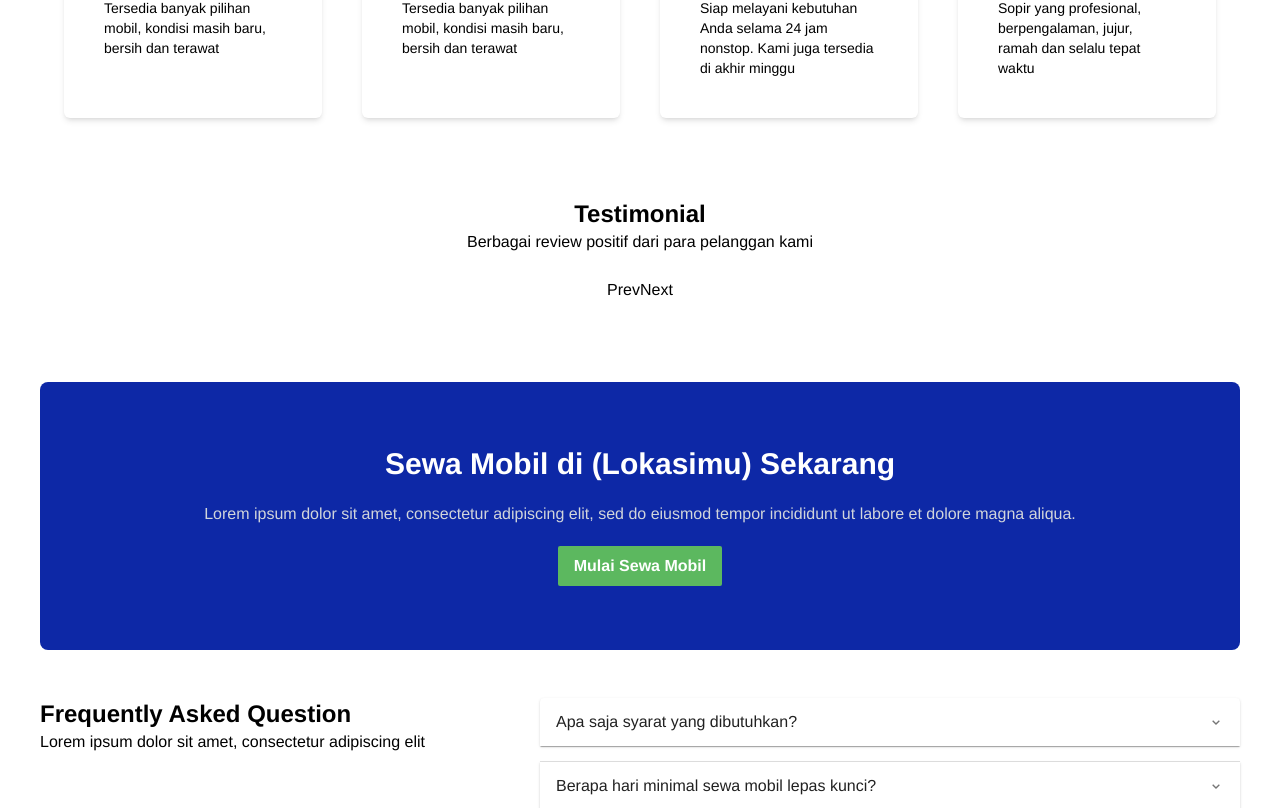
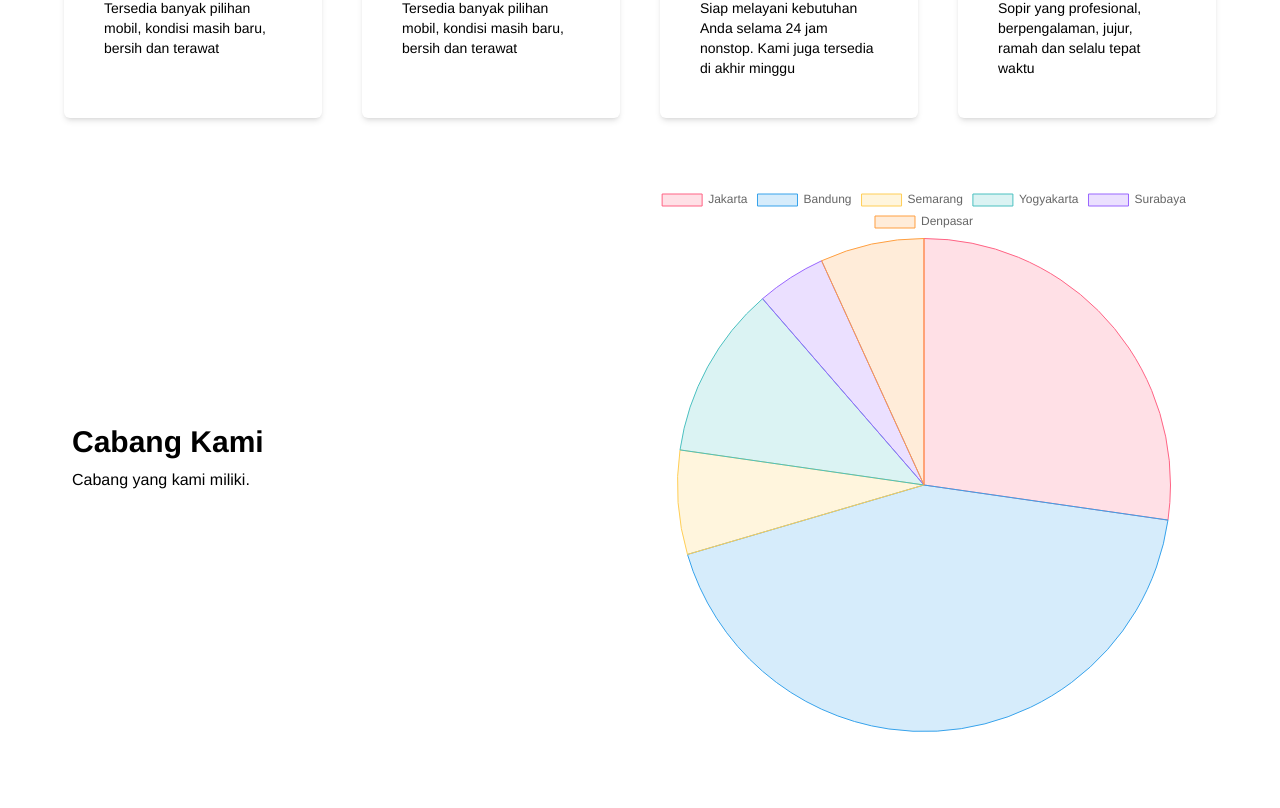
Before and after one commit to adityahimaone/next-data-media-handling, a Next.js app: page / in a window 1280 px wide. Shown: the part 1252-2060 px from the top of the page. Built offline with nearby package versions, Linux system fonts and the light colour scheme.

Commit message:
Add Chart

```diff
--- /dev/null
+++ b/components/elements/LandingPage/Chart.jsx
@@ -0,0 +1,53 @@
+import React from "react";
+import { Chart as ChartJS, ArcElement, Tooltip, Legend } from "chart.js";
+import { Pie } from "react-chartjs-2";
+
+ChartJS.register(ArcElement, Tooltip, Legend);
+
+export const data = {
+  labels: [
+    "Jakarta",
+    "Bandung",
+    "Semarang",
+    "Yogyakarta",
+    "Surabaya",
+    "Denpasar",
+  ],
+  datasets: [
+    {
+      label: "# of Votes",
+      data: [12, 19, 3, 5, 2, 3],
+      backgroundColor: [
+        "rgba(255, 99, 132, 0.2)",
+        "rgba(54, 162, 235, 0.2)",
+        "rgba(255, 206, 86, 0.2)",
+        "rgba(75, 192, 192, 0.2)",
+        "rgba(153, 102, 255, 0.2)",
+        "rgba(255, 159, 64, 0.2)",
+      ],
+      borderColor: [
+        "rgba(255, 99, 132, 1)",
+        "rgba(54, 162, 235, 1)",
+        "rgba(255, 206, 86, 1)",
+        "rgba(75, 192, 192, 1)",
+        "rgba(153, 102, 255, 1)",
+        "rgba(255, 159, 64, 1)",
+      ],
+      borderWidth: 1,
+    },
+  ],
+};
+
+const options = {
+  responsive: true,
+
+  layout: {
+    padding: 10,
+  },
+};
+
+function ChartLanding() {
+  return <Pie data={data} options={options} />;
+}
+
+export default ChartLanding;
--- a/package.json
+++ b/package.json
@@ -14,6 +14,7 @@
     "@mui/material": "^5.8.1",
     "@reduxjs/toolkit": "^1.8.2",
     "axios": "^0.27.2",
+    "chart.js": "^3.8.0",
     "classnames": "^2.3.1",
     "gapi": "^0.0.3",
     "gapi-script": "^1.2.0",
@@ -21,6 +22,7 @@
     "npm": "^8.10.0",
     "react": "18.1.0",
     "react-alice-carousel": "^2.6.1",
+    "react-chartjs-2": "^4.1.0",
     "react-dom": "18.1.0",
     "react-google-login": "^5.2.2",
     "react-hook-form": "^7.31.2",
--- a/pages/index.jsx
+++ b/pages/index.jsx
@@ -15,6 +15,7 @@ import AccordionSummary from "@mui/material/AccordionSummary";
 import AccordionDetails from "@mui/material/AccordionDetails";
 import { BiChevronDown } from "react-icons/bi";
 import AccordionFAQ from "@/components/elements/LandingPage/AccordionFAQ";
+import Chart from "@/components/elements/LandingPage/Chart";
 
 export default function Home() {
   const serviceList = [
@@ -97,6 +98,17 @@ export default function Home() {
             <CardWhyUs />
           </div>
         </section>
+        <section>
+          <div className="flex flex-col lg:flex-row p-8 justify-center items-center">
+            <div className="w-1/2 space-y-2">
+              <h1 className="text-3xl font-semibold">Cabang Kami</h1>
+              <p>Cabang yang kami miliki.</p>
+            </div>
+            <div className="w-1/2 relative flex justify-center">
+              <Chart />
+            </div>
+          </div>
+        </section>
       </Container>
       <section className="m-20">
         <div className="text-center space-y-5s">
```
Also changed, not shown: 1 other file (tests, documents, lock files or other folders).
